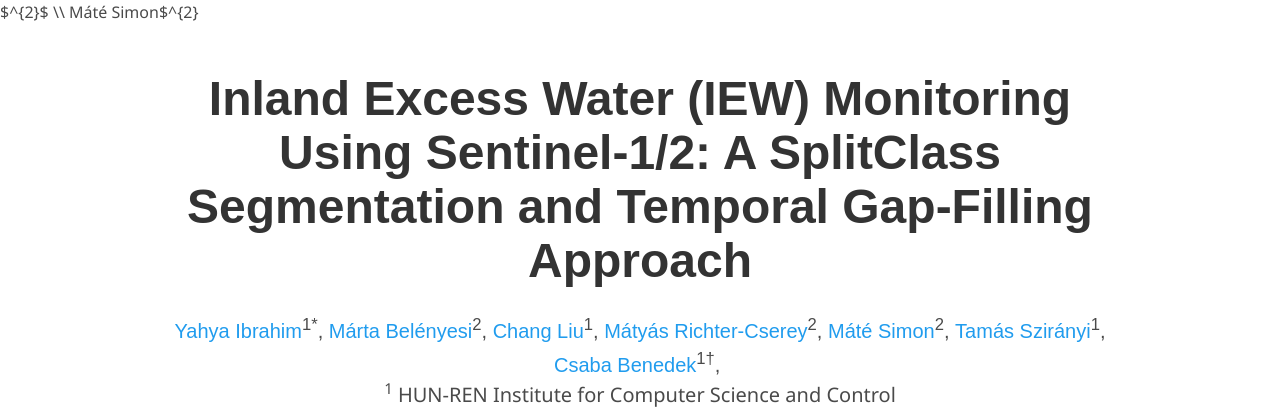
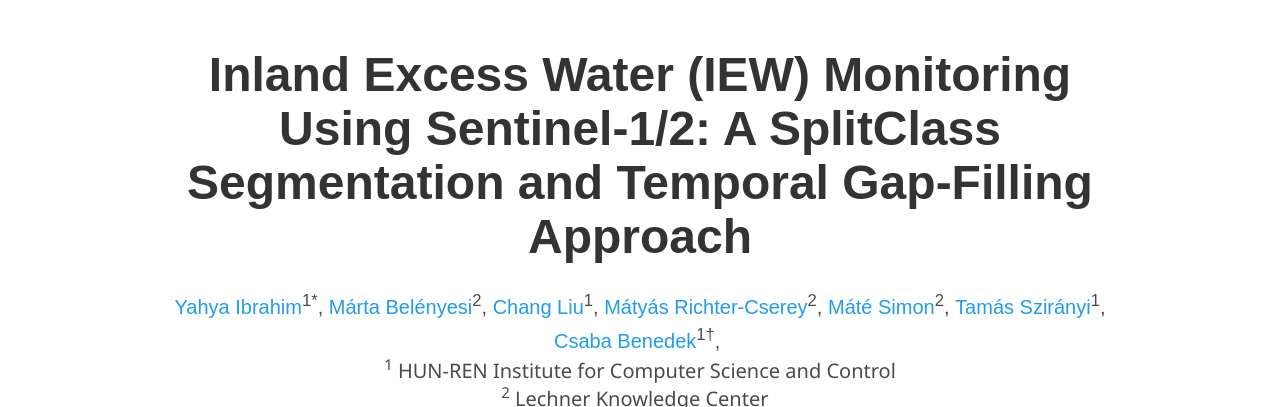
Before and after one commit to waterdetection/water_detection, a plain HTML site: page index.html in a window 1280 px wide. Shown: the top 407 px of the page. Drawn offline with nearby package versions, Linux system fonts and the light colour scheme; no server answers; some icons are missing; files whose address does not match are found by name; a web font is replaced by a local one.

Commit message:
REmove a text.html

```diff
--- a/index.html
+++ b/index.html
@@ -267,8 +267,7 @@
 
 <body>
 
-$^{2}$  \\
-Máté Simon$^{2}
+
 
  <section class="hero">
     <div class="hero-body">
```
